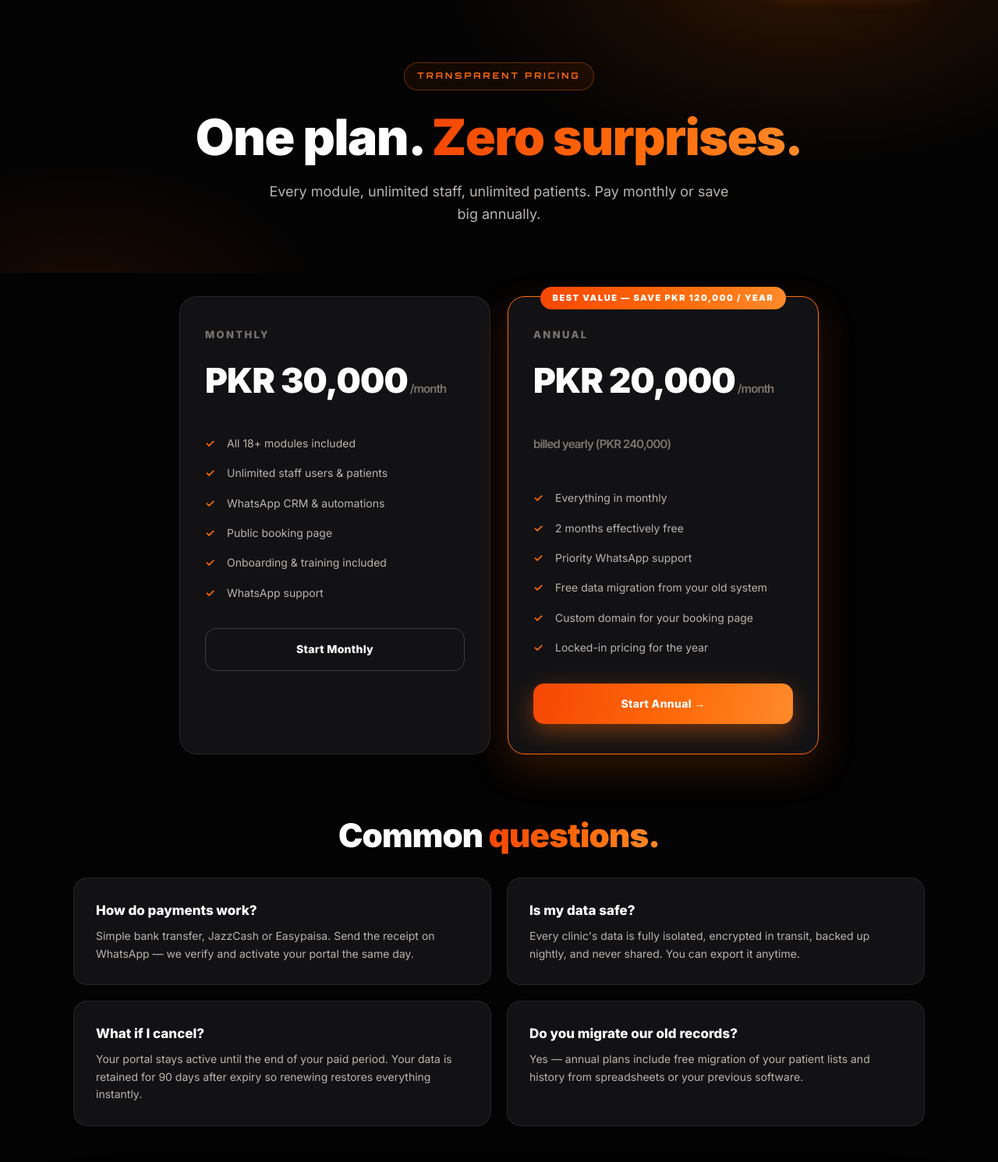
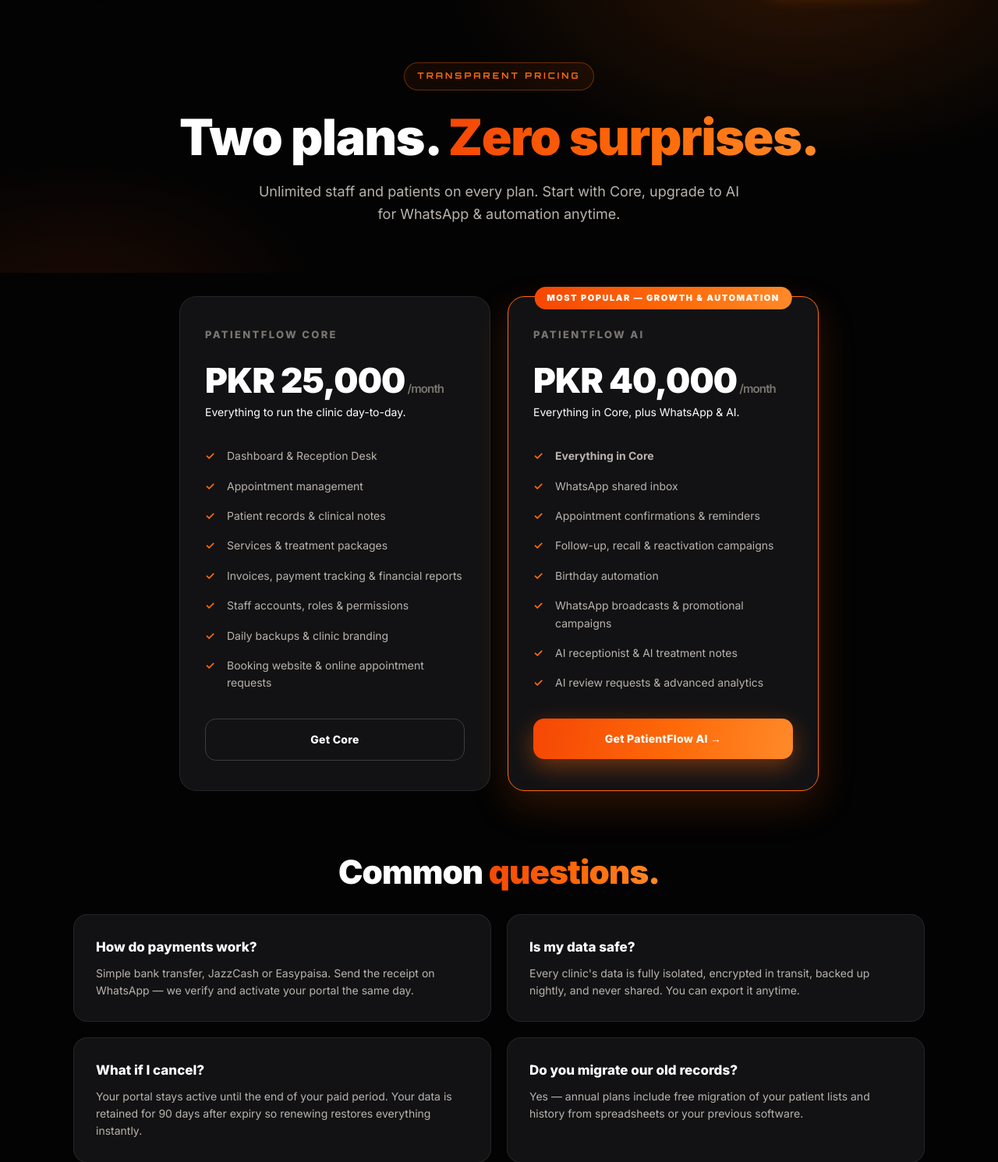
Before and after one commit to qamar929/crea8ivpatientflow, a PHP site: page /website/pricing.html in a window 1280 px wide. Shown: the part 73-1564 px from the top of the page at 78% size. Run offline with PHP 8.4, Linux system fonts and the light colour scheme.

Commit message:
Package-based feature access: PatientFlow Core (25k) & AI (40k)
- Centralized packages as presets over existing ClinicFeatureSetting flags
  (services/packageService.php): Core = base modules only; AI = +WhatsApp,
  marketing, AI, meta-leads, imports. No schema change — package stored in the
  existing PlatformSetting k/v (clinic_package:<id>), defaults to Core.
- Super admin: PUT /admin/tenants/:id/package (assign/upgrade/downgrade);
  package selector in the clinic drawer; current package returned by
  getTenantAutomation. One active package — assigning applies the full preset.
- Centralized API gate (require_package_feature in router): AI-tier endpoints
  (/whatsapp, /campaigns, /ai, /meta, /import) 403 for Core clinics — matching
  the already-hidden nav/routes. Verified: Core blocked, AI allowed, core APIs ok.
- Existing clinics default to Core (Smile Xperts set Core; Demo set AI to showcase).
- Marketing pricing page updated to the two packages with full feature lists.
- Existing UI/routes/components/DB structure unchanged.

Co-Authored-By: Claude Opus 4.8 <noreply@anthropic.com>

```diff
--- a/website/pricing.html
+++ b/website/pricing.html
@@ -4,7 +4,7 @@
 <meta charset="UTF-8">
 <meta name="viewport" content="width=device-width, initial-scale=1.0">
 <title>Pricing — Crea8iv PatientFlow</title>
-<meta name="description" content="Simple pricing: PKR 30,000/month or PKR 20,000/month billed yearly. Every module, unlimited users, unlimited patients.">
+<meta name="description" content="PatientFlow pricing: Core PKR 25,000/month (clinic essentials) or AI PKR 40,000/month (adds WhatsApp & AI automation). Unlimited users and patients.">
 <link rel="preconnect" href="https://fonts.googleapis.com">
 <link href="https://fonts.googleapis.com/css2?family=Inter:wght@400;600;700;800;900&family=Orbitron:wght@700;900&display=swap" rel="stylesheet">
 <link rel="stylesheet" href="css/style.css">
@@ -29,8 +29,8 @@
 <section class="hero" style="padding:80px 0 60px;">
   <div class="container" style="text-align:center;">
     <span class="eyebrow">Transparent Pricing</span>
-    <h1 style="margin:0 auto;">One plan. <span class="grad-text">Zero surprises.</span></h1>
-    <p class="lead" style="margin-left:auto;margin-right:auto;">Every module, unlimited staff, unlimited patients. Pay monthly or save big annually.</p>
+    <h1 style="margin:0 auto;">Two plans. <span class="grad-text">Zero surprises.</span></h1>
+    <p class="lead" style="margin-left:auto;margin-right:auto;">Unlimited staff and patients on every plan. Start with Core, upgrade to AI for WhatsApp &amp; automation anytime.</p>
   </div>
 </section>
 
@@ -38,31 +38,37 @@
   <div class="container">
     <div class="price-wrap">
       <div class="price-card">
-        <div class="cycle">Monthly</div>
-        <div class="amount">PKR 30,000<span> /month</span></div>
+        <div class="cycle">PatientFlow Core</div>
+        <div class="amount">PKR 25,000<span> /month</span></div>
+        <p style="color:var(--muted);font-size:14px;margin:-6px 0 14px;">Everything to run the clinic day-to-day.</p>
         <ul>
-          <li>All 18+ modules included</li>
-          <li>Unlimited staff users & patients</li>
-          <li>WhatsApp CRM & automations</li>
-          <li>Public booking page</li>
-          <li>Onboarding & training included</li>
-          <li>WhatsApp support</li>
+          <li>Dashboard &amp; Reception Desk</li>
+          <li>Appointment management</li>
+          <li>Patient records &amp; clinical notes</li>
+          <li>Services &amp; treatment packages</li>
+          <li>Invoices, payment tracking &amp; financial reports</li>
+          <li>Staff accounts, roles &amp; permissions</li>
+          <li>Daily backups &amp; clinic branding</li>
+          <li>Booking website &amp; online appointment requests</li>
         </ul>
-        <a class="btn btn-ghost" href="register.html" style="width:100%;justify-content:center;">Start Monthly</a>
+        <a class="btn btn-ghost" href="register.html" style="width:100%;justify-content:center;">Get Core</a>
       </div>
       <div class="price-card featured">
-        <div class="tag">Best Value — Save PKR 120,000 / Year</div>
-        <div class="cycle">Annual</div>
-        <div class="amount">PKR 20,000<span> /month billed yearly (PKR 240,000)</span></div>
+        <div class="tag">Most Popular — Growth &amp; Automation</div>
+        <div class="cycle">PatientFlow AI</div>
+        <div class="amount">PKR 40,000<span> /month</span></div>
+        <p style="color:var(--muted);font-size:14px;margin:-6px 0 14px;">Everything in Core, plus WhatsApp &amp; AI.</p>
         <ul>
-          <li>Everything in monthly</li>
-          <li>2 months effectively free</li>
-          <li>Priority WhatsApp support</li>
-          <li>Free data migration from your old system</li>
-          <li>Custom domain for your booking page</li>
-          <li>Locked-in pricing for the year</li>
+          <li><strong>Everything in Core</strong></li>
+          <li>WhatsApp shared inbox</li>
+          <li>Appointment confirmations &amp; reminders</li>
+          <li>Follow-up, recall &amp; reactivation campaigns</li>
+          <li>Birthday automation</li>
+          <li>WhatsApp broadcasts &amp; promotional campaigns</li>
+          <li>AI receptionist &amp; AI treatment notes</li>
+          <li>AI review requests &amp; advanced analytics</li>
         </ul>
-        <a class="btn btn-primary" href="register.html" style="width:100%;justify-content:center;">Start Annual →</a>
+        <a class="btn btn-primary" href="register.html" style="width:100%;justify-content:center;">Get PatientFlow AI →</a>
       </div>
     </div>
 
```
Also changed, not shown: backend-php/controllers/AdminController.php (+19 -0 lines), backend-php/index.php (+19 -0 lines), backend-php/services/packageService.php (added, +94 -0 lines), src/pages/admin/AdminTenants.jsx (+42 -1 lines).
